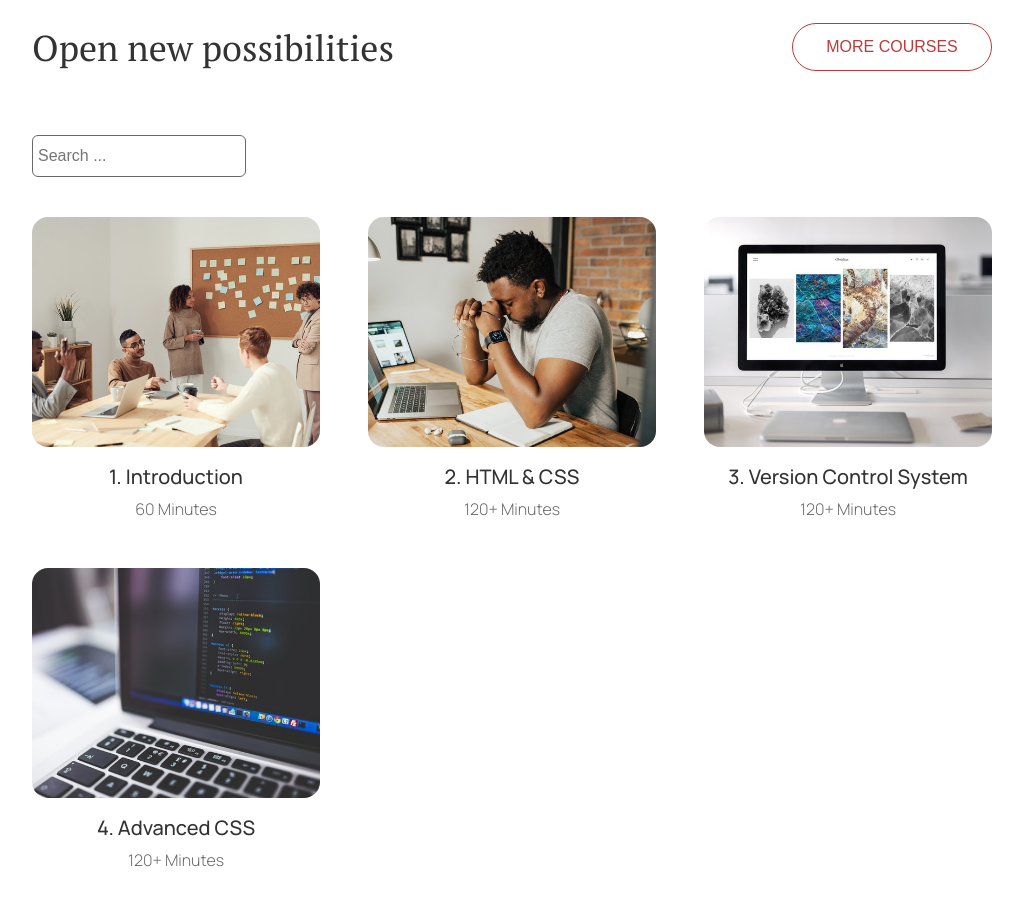
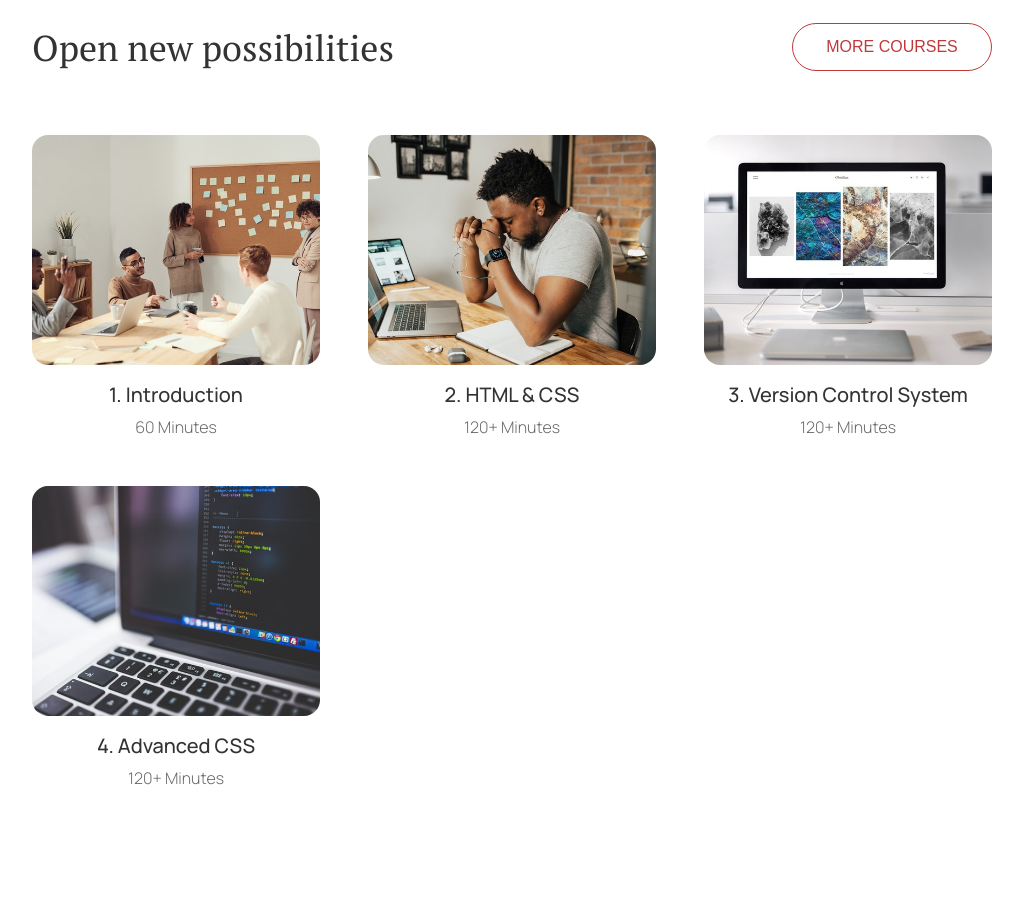
Before and after one commit to DorianBadel/SpeckAcademy, a React (Create React App) app: page / in a window 1280 px wide. Shown: the part 943-1848 px from the top of the page, without its empty margins (128-1151 px from the left). Built offline with nearby package versions, Linux system fonts and the light colour scheme.

Commit message:
Homework 8 done

```diff
--- a/src/pages/Home/Home.js
+++ b/src/pages/Home/Home.js
@@ -9,21 +9,12 @@ import Loader from '../../components/Loader/Loader';
 import CourseCard from '../../components/CourseCard/CourseCard';
 import Testimonial from '../../components/Testimonial/Testimonial';
 import Header from '../../components/Header/Header';
-import SearchBar from '../../components/SearchBar/SearchBar';
 
 import {Grid} from "../../lib/style/generalStyles";
 import coursesMock from '../../lib/style/mock/courses';
 
 
 function Home(){
-
-
-    const [searchInput, setSearchInput] = useState("");
-
-    const handleChange = (e) => {
-        setSearchInput(e);
-    };
-
     const [courses, setCourses] = useState(null);
 
     useEffect(() => {
@@ -50,17 +41,12 @@ function Home(){
             linkTo ={"/courses"}
             >
 
-                <SearchBar
-                onValueChange={handleChange}
-                placeholder={"Search ..."}
-                disabledState={courses ? false : true}
-                value={searchInput}
-                />
+
 
                 {courses ?
                 <Grid>
                     {
-                    courses.filter((found) => { return found.title.toLowerCase().match(searchInput.toLowerCase())}).map((course, index) => index <= 3 &&
+                    courses.map((course, index) => index <= 3 &&
                     <CourseCard
                         key = {course.id}
                         courseId = {course.id}
```
